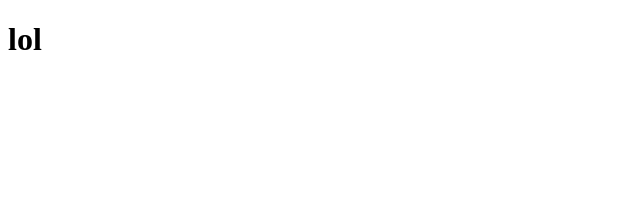
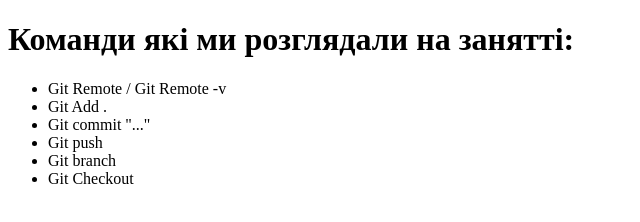
Before and after one commit to ArtemS99/FirstRepository, a plain HTML site: page index.html in a window 1280 px wide. Shown: the whole page, without its empty margins (0-640 px from the left). Drawn offline with Linux system fonts and the light colour scheme.

Commit message:
ul li added

```diff
--- a/index.html
+++ b/index.html
@@ -1,10 +1,20 @@
 <!DOCTYPE html>
 <html lang="en">
-    <head>
-        <title>Homework1</title>
-    </head>
-        <body>
-            <H1>lol</H1>
-            <p></p>
-        </body>
-</html>
+<head>
+    <meta charset="UTF-8" />
+    <meta name="viewport" content="width=device-width, initial-scale=1.0" />
+    <title>FirstRepository</title>
+</head>
+<body>
+    <h1>Команди які ми розглядали на занятті:</h1>
+ <p>
+    <ul>
+        <li>Git Remote / Git Remote -v</li>
+        <li>Git Add .</li>
+        <li>Git commit "..."</li>
+        <li>Git push</li>
+        <li>Git branch</li>
+        <li>Git Checkout</li>
+    </ul>
+ </p>
+</body>
```
